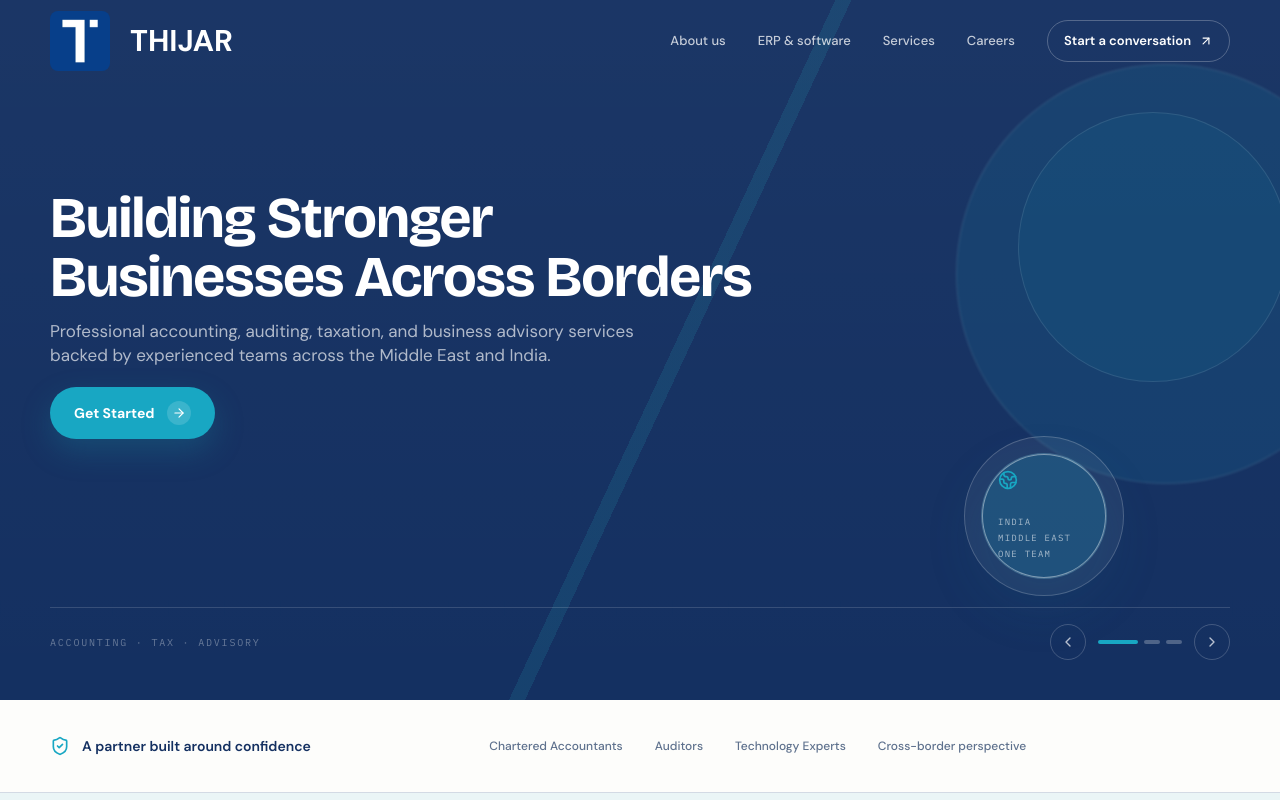
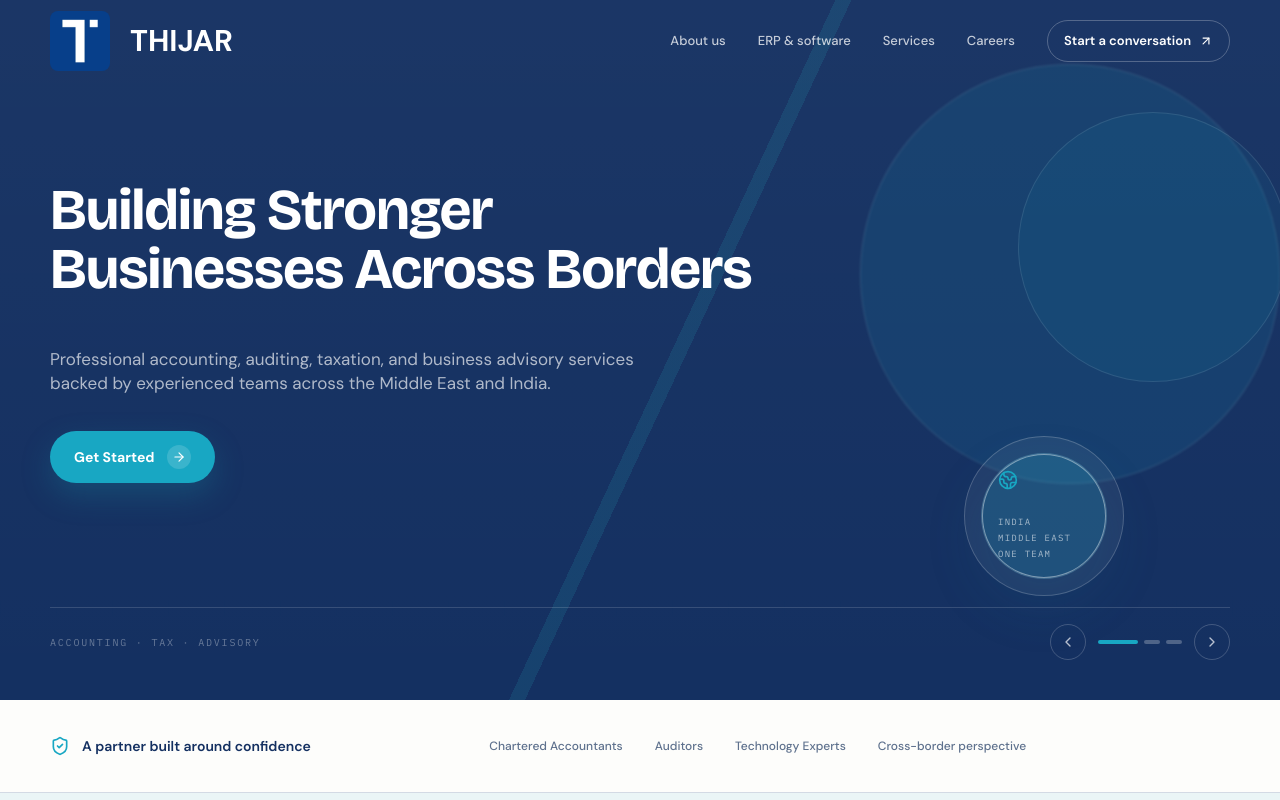
Before and after one commit to fadi1245/thijar-website, a React (Vite) app: page / in a window 1280 px wide. Shown: the top 800 px of the page. Built offline with nearby package versions, Linux system fonts and the light colour scheme.

Commit message:
fixed heor issue in main page

```diff
--- a/src/components/home/Hero.tsx
+++ b/src/components/home/Hero.tsx
@@ -17,7 +17,7 @@ export function Hero() {
   return (
     <section className="hero-slice relative h-[600px] overflow-hidden bg-[hsl(var(--primary))] text-white sm:h-[640px] lg:h-[700px]">
       <div className="hero-grid absolute inset-0 opacity-40" />
-      <div className="absolute -right-24 top-16 h-[420px] w-[420px] rounded-full border border-white/10 bg-[hsl(var(--accent)/.12)] blur-[1px]" />
+      <div className="absolute right-0 top-16 h-[420px] w-[420px] rounded-full border border-white/10 bg-[hsl(var(--accent)/.12)] blur-[1px]" />
       <div className="absolute -right-2 top-28 h-[270px] w-[270px] rounded-full border border-white/10 bg-[hsl(var(--accent)/.08)]" />
       <div className="container-tajin relative h-full">
         <div className="absolute inset-x-0 bottom-24 top-6 flex w-full max-w-[840px] items-center">
@@ -28,7 +28,7 @@ export function Hero() {
                 /{slide.index}
               </span> */}
               <div>
-                <h1 className="font-display max-w-[850px] text-[clamp(2rem,4.5vw,4rem)] font-extrabold leading-[1.02] tracking-[-.02em] text-balance">
+                <h1 className="font-display py-9 max-w-[850px] text-[clamp(2rem,4.5vw,4rem)] font-extrabold leading-[1.02] tracking-[-.02em] text-balance">
                   {slide.heading}
                 </h1>{" "}
                 <p className="mt-3 max-w-[590px] text-[15px] leading-6 text-white/66 md:text-[17px]">
@@ -36,7 +36,7 @@ export function Hero() {
                 </p>
                 <Link
                   to={slide.action}
-                  className="focus-ring group mt-5 inline-flex items-center gap-3 rounded-full bg-[hsl(var(--accent))] px-6 py-3.5 text-sm font-bold text-white shadow-[0_12px_30px_rgba(23,146,166,.26)] transition-all hover:-translate-y-0.5 hover:bg-[#36afc0]"
+                  className="focus-ring group mt-9  inline-flex items-center gap-3 rounded-full bg-[hsl(var(--accent))] px-6 py-3.5 text-sm font-bold text-white shadow-[0_12px_30px_rgba(23,146,166,.26)] transition-all hover:-translate-y-0.5 hover:bg-[#36afc0]"
                   data-testid={`link-hero-cta-${slide.index}`}
                 >
                   {slide.button}
--- a/src/routes/index.tsx
+++ b/src/routes/index.tsx
@@ -16,7 +16,7 @@ export const Route = createFileRoute("/")({
 function HomePage() {
     return (
       <>
-        <main>
+        <main className="overflow-x-clip">
         <Hero/>
         <TrustBar/>
         <MetricSection/>
--- a/src/styles/globals.css
+++ b/src/styles/globals.css
@@ -66,6 +66,12 @@
   --muted-foreground: 216 18% 71%;
   --accent: 190 78% 55%;
   --accent-foreground: 218 66% 16%;
+}
+html,
+
+body {
+  overflow-x: clip; /* better than hidden: doesn't break position: sticky */
+  max-width: 100%;
 }
 
 @layer base {
```
